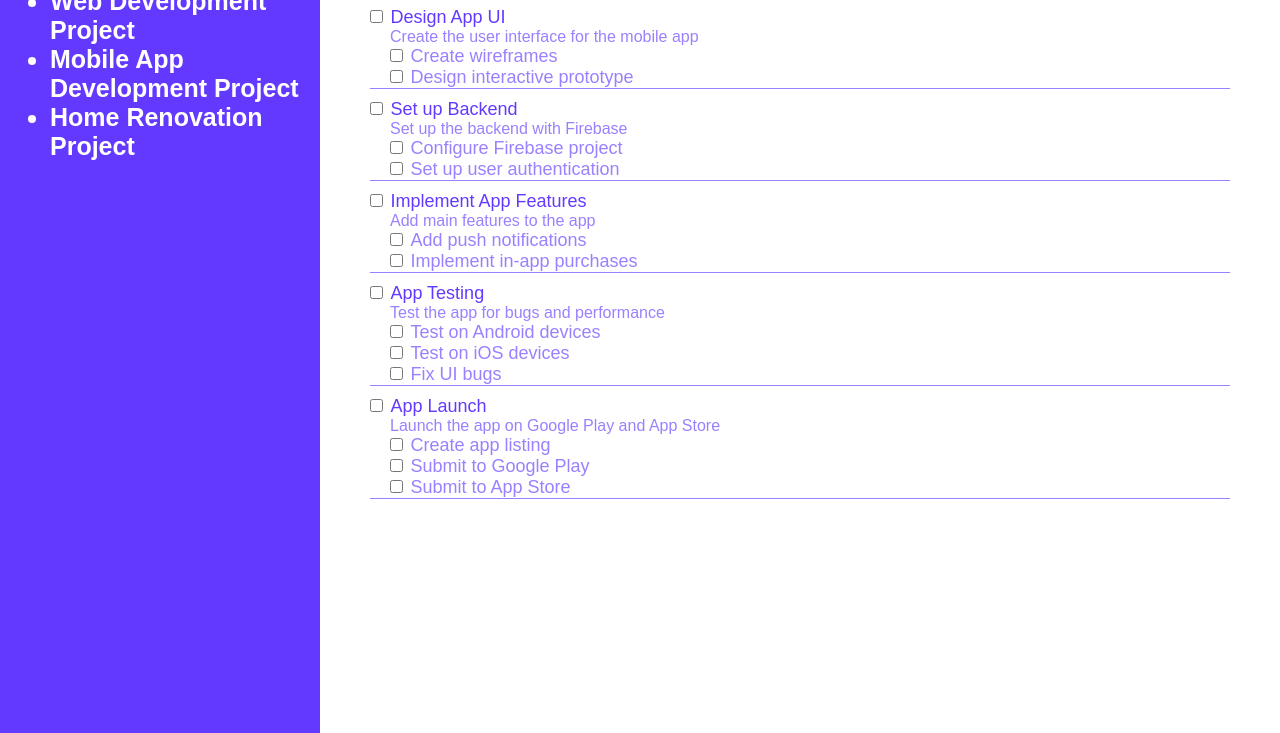
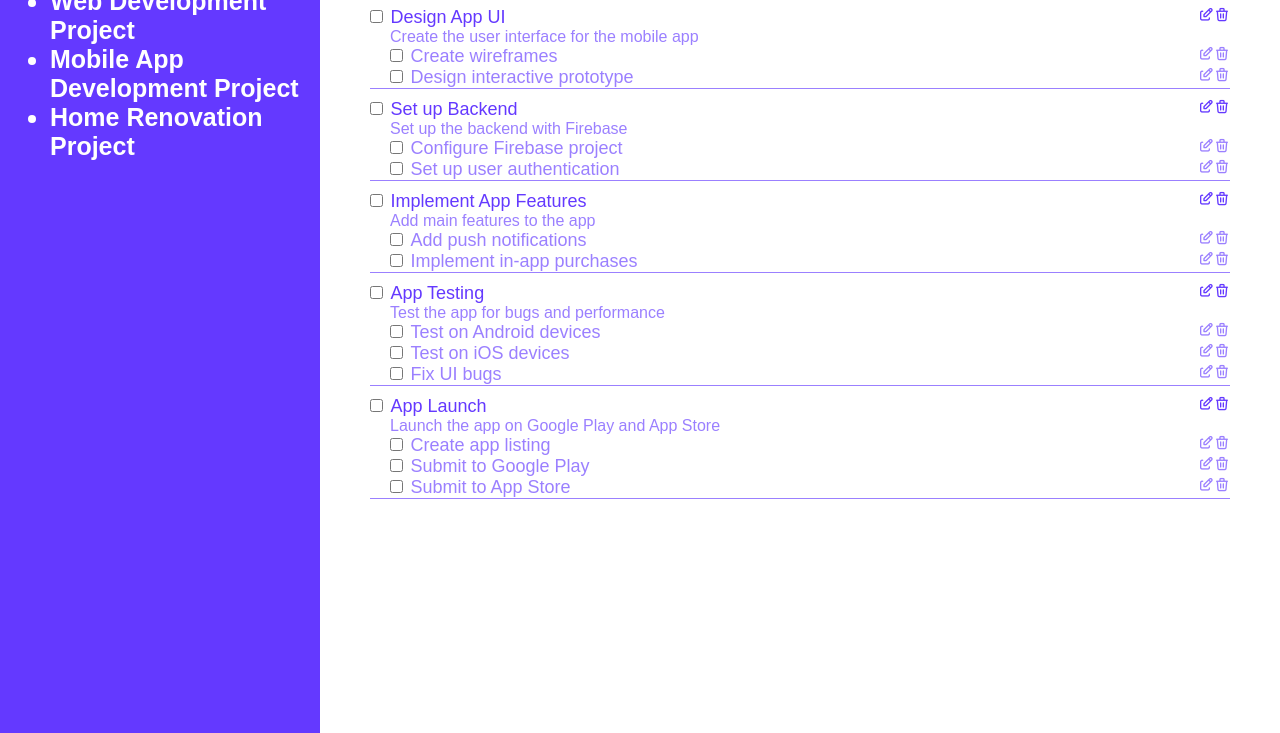
Before and after one commit to MuhRandy/odin-todo-list, a website built with webpack: page src/template.html in a window 1280 px wide. Shown: the part 67-800 px from the top of the page. Built offline with nearby package versions, Linux system fonts and the light colour scheme.

Commit message:
feat: add icon

```diff
--- a/src/services/DOMFactory.js
+++ b/src/services/DOMFactory.js
@@ -6,14 +6,18 @@ export default class DOMFactory {
 
     ProjectManager.getTodosData(projectId).map((todo) => {
       const container = this.#createContainer("todo");
-      const titleContainer = this.#createTitle(projectId, todo.id, todo.title);
+      const titleWithIcon = this.#createTitleWithIcon(
+        projectId,
+        todo.id,
+        todo.title
+      );
       const description = document.createElement("p");
       const checklists = this.#createChecklists(projectId, todo.id);
 
       description.textContent = todo.description;
       description.className = "description";
 
-      container.appendChild(titleContainer);
+      container.appendChild(titleWithIcon);
       container.appendChild(description);
 
       container.appendChild(checklists);
@@ -29,14 +33,14 @@ export default class DOMFactory {
 
     ProjectManager.getChecklistsData(projectId, todoId).map((checklist) => {
       const li = document.createElement("li");
-      const titleContainer = this.#createTitle(
+      const titleWithIcon = this.#createTitleWithIcon(
         projectId,
         checklist.id,
         checklist.title,
         todoId
       );
 
-      li.appendChild(titleContainer);
+      li.appendChild(titleWithIcon);
 
       checklistsContainer.appendChild(li);
     });
@@ -83,4 +87,33 @@ export default class DOMFactory {
 
     return titleContainer;
   }
+
+  static #createTitleWithIcon(projectId, id, title, todoId = null) {
+    const container = this.#createContainer("title-with-icon");
+    const titleContainer = this.#createTitle(
+      projectId,
+      id,
+      title,
+      (todoId = null)
+    );
+    const iconContainer = this.#createContainer("icon");
+    const editIcon = this.#createIcon("edit");
+    const deleteIcon = this.#createIcon("trash");
+
+    iconContainer.appendChild(editIcon);
+    iconContainer.appendChild(deleteIcon);
+
+    container.appendChild(titleContainer);
+    container.appendChild(iconContainer);
+
+    return container;
+  }
+
+  static #createIcon(IconCode) {
+    const icon = document.createElement("i");
+
+    icon.className = `ti ti-${IconCode}`;
+
+    return icon;
+  }
 }
--- a/src/styles.css
+++ b/src/styles.css
@@ -51,6 +51,11 @@ h1 {
   border-bottom: 1px solid var(--secondary);
 }
 
+.title-with-icon {
+  display: flex;
+  justify-content: space-between;
+}
+
 .todo .title {
   font-size: 1.8rem;
 }
--- a/src/template.html
+++ b/src/template.html
@@ -4,6 +4,11 @@
     <meta charset="UTF-8" />
     <meta name="viewport" content="width=device-width, initial-scale=1.0" />
     <title>Todo Lists</title>
+
+    <link
+      rel="stylesheet"
+      href="https://cdn.jsdelivr.net/npm/@tabler/icons-webfont@latest/dist/tabler-icons.min.css"
+    />
   </head>
   <body>
     <div class="aside">
```
